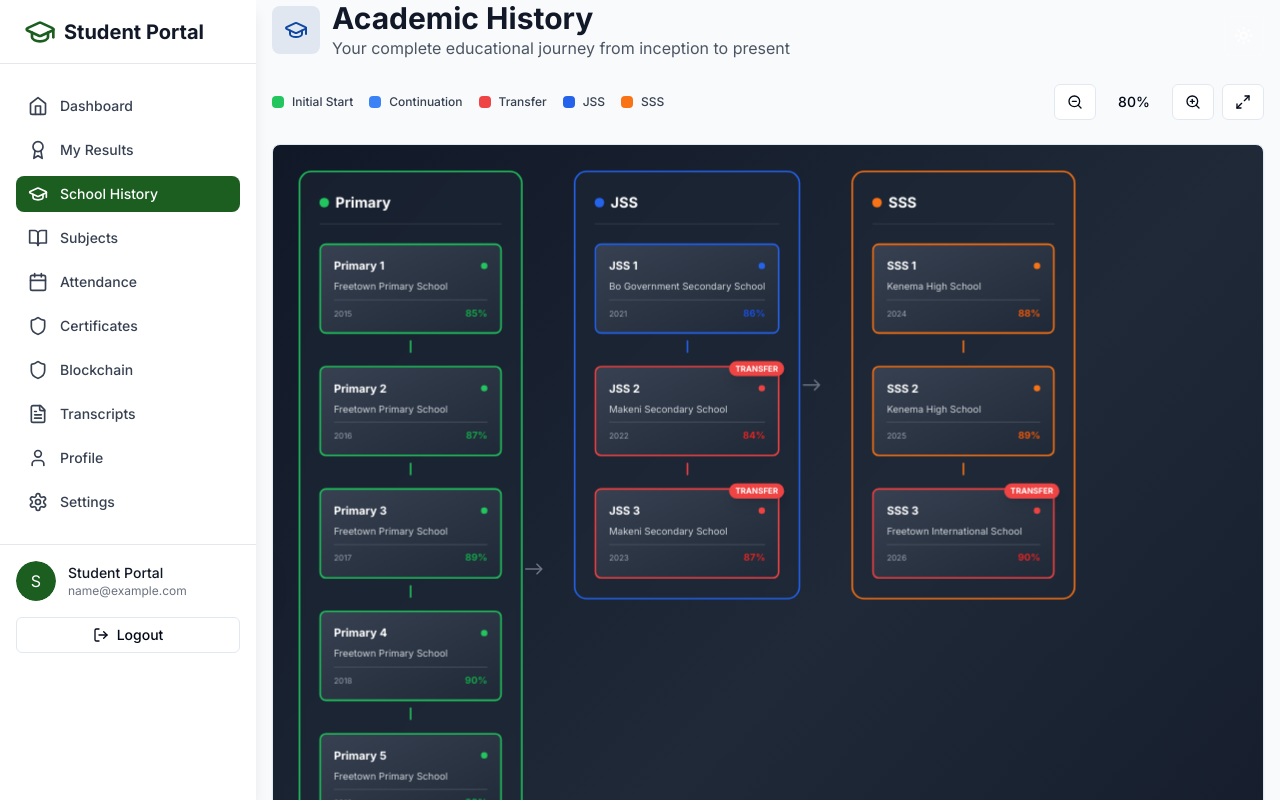
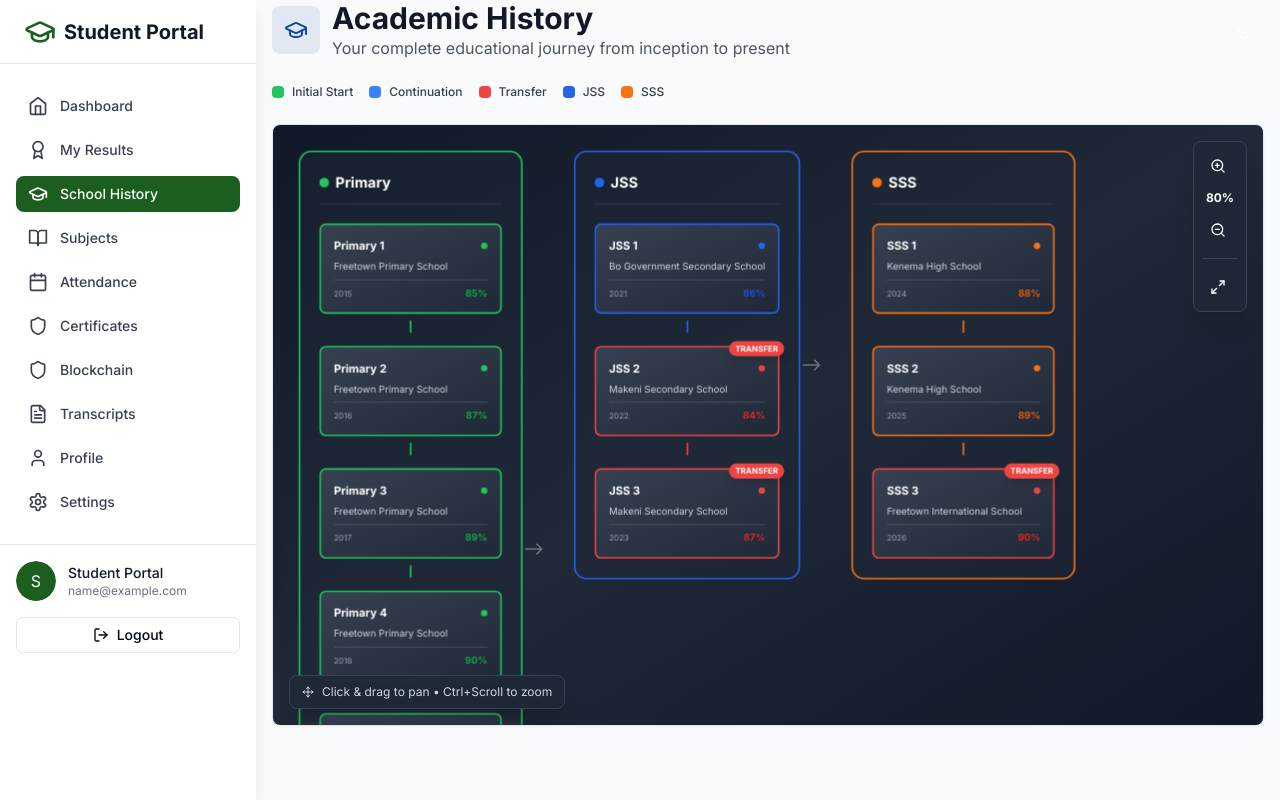
Before and after one commit to PeeapDev/sis, a Next.js app: page /student/history in a window 1280 px wide. Built offline with nearby package versions, Linux system fonts and the light colour scheme; sample sign-in values are in the browser's storage.

Commit message:
Add in-canvas zoom controls with mouse wheel zoom, click-and-drag panning, and floating control panel

```diff
--- a/components/student/academic-timeline.tsx
+++ b/components/student/academic-timeline.tsx
@@ -1,10 +1,10 @@
 'use client'
 
-import { useState } from 'react'
+import { useState, useRef, useEffect } from 'react'
 import { motion, AnimatePresence } from 'framer-motion'
 import { Card, CardContent, CardDescription, CardHeader, CardTitle } from '@/components/ui/card'
 import { Button } from '@/components/ui/button'
-import { X, Award, Calendar, MapPin, BookOpen, TrendingUp, Users, ZoomIn, ZoomOut, Maximize2 } from 'lucide-react'
+import { X, Award, Calendar, MapPin, BookOpen, TrendingUp, Users, ZoomIn, ZoomOut, Maximize2, Move } from 'lucide-react'
 
 type StageType = 'start' | 'continuation' | 'transfer' | 'jss' | 'sss'
 
@@ -218,10 +218,55 @@ const mockAcademicHistory: AcademicStage[] = [
 export function AcademicTimeline() {
   const [selectedStage, setSelectedStage] = useState<AcademicStage | null>(null)
   const [zoom, setZoom] = useState(0.8)
+  const [isPanning, setIsPanning] = useState(false)
+  const [panOffset, setPanOffset] = useState({ x: 0, y: 0 })
+  const [startPan, setStartPan] = useState({ x: 0, y: 0 })
+  const containerRef = useRef<HTMLDivElement>(null)
 
   const handleZoomIn = () => setZoom(prev => Math.min(prev + 0.1, 1.5))
   const handleZoomOut = () => setZoom(prev => Math.max(prev - 0.1, 0.4))
-  const handleResetZoom = () => setZoom(0.8)
+  const handleResetZoom = () => {
+    setZoom(0.8)
+    setPanOffset({ x: 0, y: 0 })
+  }
+
+  // Mouse wheel zoom
+  useEffect(() => {
+    const container = containerRef.current
+    if (!container) return
+
+    const handleWheel = (e: WheelEvent) => {
+      if (e.ctrlKey || e.metaKey) {
+        e.preventDefault()
+        const delta = e.deltaY * -0.001
+        setZoom(prev => Math.min(Math.max(prev + delta, 0.4), 1.5))
+      }
+    }
+
+    container.addEventListener('wheel', handleWheel, { passive: false })
+    return () => container.removeEventListener('wheel', handleWheel)
+  }, [])
+
+  // Panning handlers
+  const handleMouseDown = (e: React.MouseEvent) => {
+    if (e.button === 0) { // Left mouse button
+      setIsPanning(true)
+      setStartPan({ x: e.clientX - panOffset.x, y: e.clientY - panOffset.y })
+    }
+  }
+
+  const handleMouseMove = (e: React.MouseEvent) => {
+    if (isPanning) {
+      setPanOffset({
+        x: e.clientX - startPan.x,
+        y: e.clientY - startPan.y
+      })
+    }
+  }
+
+  const handleMouseUp = () => {
+    setIsPanning(false)
+  }
 
   // Group stages by level for flowchart layout
   const groupedStages = mockAcademicHistory.reduce((acc, stage) => {
@@ -236,8 +281,6 @@ export function AcademicTimeline() {
 
   return (
     <div className="space-y-6">
-      {/* Controls Bar */}
-      <div className="flex items-center justify-between flex-wrap gap-4">
       {/* Legend */}
       <div className="flex flex-wrap items-center gap-4">
         {Object.entries(stageColors).map(([key, value]) => (
@@ -248,31 +291,72 @@ export function AcademicTimeline() {
         ))}
       </div>
 
-        {/* Zoom Controls */}
-        <div className="flex items-center gap-2">
-          <Button variant="outline" size="sm" onClick={handleZoomOut} disabled={zoom <= 0.4}>
+      {/* Flowchart Container */}
+      <Card className="overflow-hidden bg-gradient-to-br from-gray-900 via-gray-800 to-gray-900 dark:from-gray-950 dark:via-gray-900 dark:to-gray-950 relative">
+        <CardContent className="p-0">
+          {/* Floating Zoom Controls */}
+          <div className="absolute top-4 right-4 z-30 flex flex-col gap-2 bg-gray-800/90 backdrop-blur-sm rounded-lg p-2 shadow-xl border border-gray-700">
+            <Button
+              variant="ghost"
+              size="sm"
+              onClick={handleZoomIn}
+              disabled={zoom >= 1.5}
+              className="h-8 w-8 p-0 text-white hover:bg-gray-700"
+              title="Zoom In"
+            >
+              <ZoomIn className="h-4 w-4" />
+            </Button>
+            <div className="text-xs font-bold text-center text-white px-1">
+              {Math.round(zoom * 100)}%
+            </div>
+            <Button
+              variant="ghost"
+              size="sm"
+              onClick={handleZoomOut}
+              disabled={zoom <= 0.4}
+              className="h-8 w-8 p-0 text-white hover:bg-gray-700"
+              title="Zoom Out"
+            >
               <ZoomOut className="h-4 w-4" />
             </Button>
-          <span className="text-sm font-medium min-w-[60px] text-center">{Math.round(zoom * 100)}%</span>
-          <Button variant="outline" size="sm" onClick={handleZoomIn} disabled={zoom >= 1.5}>
-            <ZoomIn className="h-4 w-4" />
-          </Button>
-          <Button variant="outline" size="sm" onClick={handleResetZoom}>
+            <div className="border-t border-gray-700 my-1"></div>
+            <Button
+              variant="ghost"
+              size="sm"
+              onClick={handleResetZoom}
+              className="h-8 w-8 p-0 text-white hover:bg-gray-700"
+              title="Reset View"
+            >
               <Maximize2 className="h-4 w-4" />
             </Button>
           </div>
+
+          {/* Pan Hint */}
+          <div className="absolute bottom-4 left-4 z-30 bg-gray-800/90 backdrop-blur-sm rounded-lg px-3 py-2 shadow-xl border border-gray-700">
+            <div className="flex items-center gap-2 text-xs text-gray-300">
+              <Move className="h-3 w-3" />
+              <span>Click & drag to pan • Ctrl+Scroll to zoom</span>
+            </div>
           </div>
 
-      {/* Flowchart Container */}
-      <Card className="overflow-hidden bg-gradient-to-br from-gray-900 via-gray-800 to-gray-900 dark:from-gray-950 dark:via-gray-900 dark:to-gray-950">
-        <CardContent className="p-0">
-          <div className="overflow-auto">
+          <div
+            ref={containerRef}
+            className="overflow-hidden relative"
+            style={{
+              cursor: isPanning ? 'grabbing' : 'grab',
+              height: '600px'
+            }}
+            onMouseDown={handleMouseDown}
+            onMouseMove={handleMouseMove}
+            onMouseUp={handleMouseUp}
+            onMouseLeave={handleMouseUp}
+          >
             <div
               className="relative p-8 min-h-[600px]"
               style={{
-                transform: `scale(${zoom})`,
+                transform: `translate(${panOffset.x}px, ${panOffset.y}px) scale(${zoom})`,
                 transformOrigin: 'top left',
-                transition: 'transform 0.3s ease',
+                transition: isPanning ? 'none' : 'transform 0.3s ease',
                 minWidth: 'max-content'
               }}
             >
```
Lines whose indentation alone changed are shown as unchanged.
